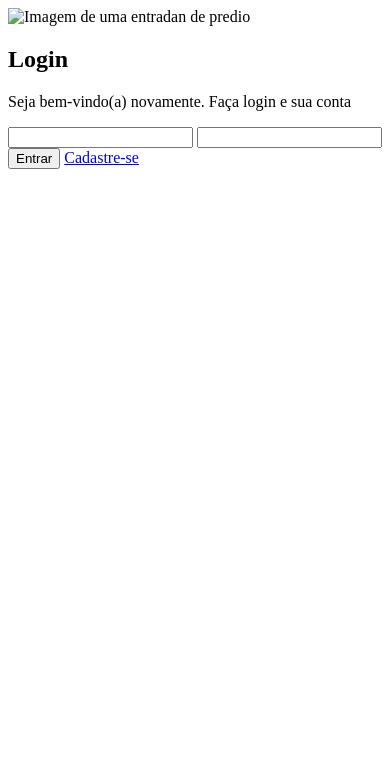
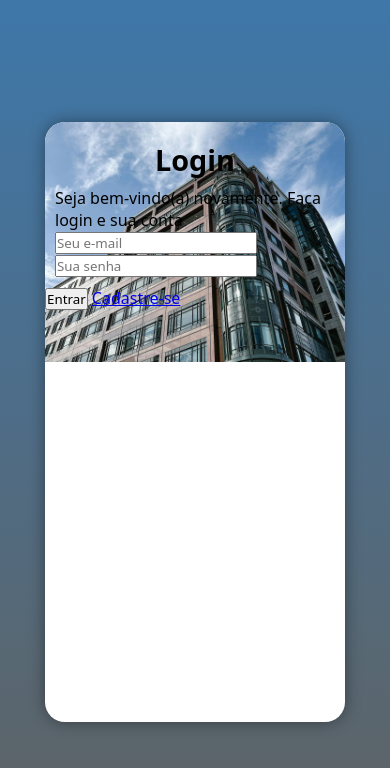
Before and after one commit to RicardoSilva13/projeto-login, a plain HTML site: page index.html in a window 390 px wide. Drawn offline with Linux system fonts and the light colour scheme.

Commit message:
Fiz uma parte do mobile first

```diff
--- a/estilos/style.css
+++ b/estilos/style.css
@@ -1 +1,53 @@
 @charset "UTF-8";
+
+ * {
+    font-family: system-ui, -apple-system, BlinkMacSystemFont, 'Segoe UI', Roboto, Oxygen, Ubuntu, Cantarell, 'Open Sans', 'Helvetica Neue', sans-serif;
+    padding: 0px;
+    margin: 0px;
+    box-sizing: border-box;
+ }
+ :root {
+    --cor001: #3772A6;
+    --cor002: #7A9FBF;
+    --cor003: #D8E6F2;
+    --cor004: #4F5859;
+    --cor005: #BFADA8;
+}
+html, body {
+    background-image: linear-gradient(to bottom, #3772a6ce, #595d5ece);
+    background-attachment: fixed;
+    width: 100vw;
+    height: 100vh;
+}
+main {
+    position: relative;
+    width: 100vw;
+    height: 100vh;
+}
+section#login {
+    background-color: white;
+    position: absolute;
+    top: 50%;
+    left: 50%;
+    transform: translate(-50%, -50%);
+    width: 300px;
+    height: 600px;
+    border-radius: 20px;
+    box-shadow: 0px 0px 16px rgba(0, 0, 0, 0.4);
+    overflow: hidden;
+}
+div#img {
+    display: block;
+    background: url(../imagens/pexels-helloiamtugce-14843365.jpg) no-repeat bottom;
+    background-size: cover;
+    height: 240px;
+}
+div#formulario{
+    display: block;
+    padding: 10px;
+}
+h1{
+    text-align: center;
+    font-size: 1.8em;
+    padding: 8px;
+}
--- a/index.html
+++ b/index.html
@@ -12,16 +12,16 @@
     <main>
         <section id="login">
             <div id="img">
-                <img src="imagens/" alt="Imagem de uma entradan de predio">
-            </div>
+            </d>
+
             <div id="formulario">
                 <h1>Login</h1>
                 <p>Seja bem-vindo(a) novamente. Faça login e sua conta</p>
 
                 <form action="login.php" method="post" autocomplete="on">
                     <div class="campo">
-                        <input type="email" name="email" id="email">
-                        <input type="password" name="" id="">
+                        <input type="email" name="email" id="email" placeholder="Seu e-mail">
+                        <input type="password" name="senha" id="senha" placeholder="Sua senha">
                     </div>
                 </div>
                     <input type="submit" value="Entrar">
```
